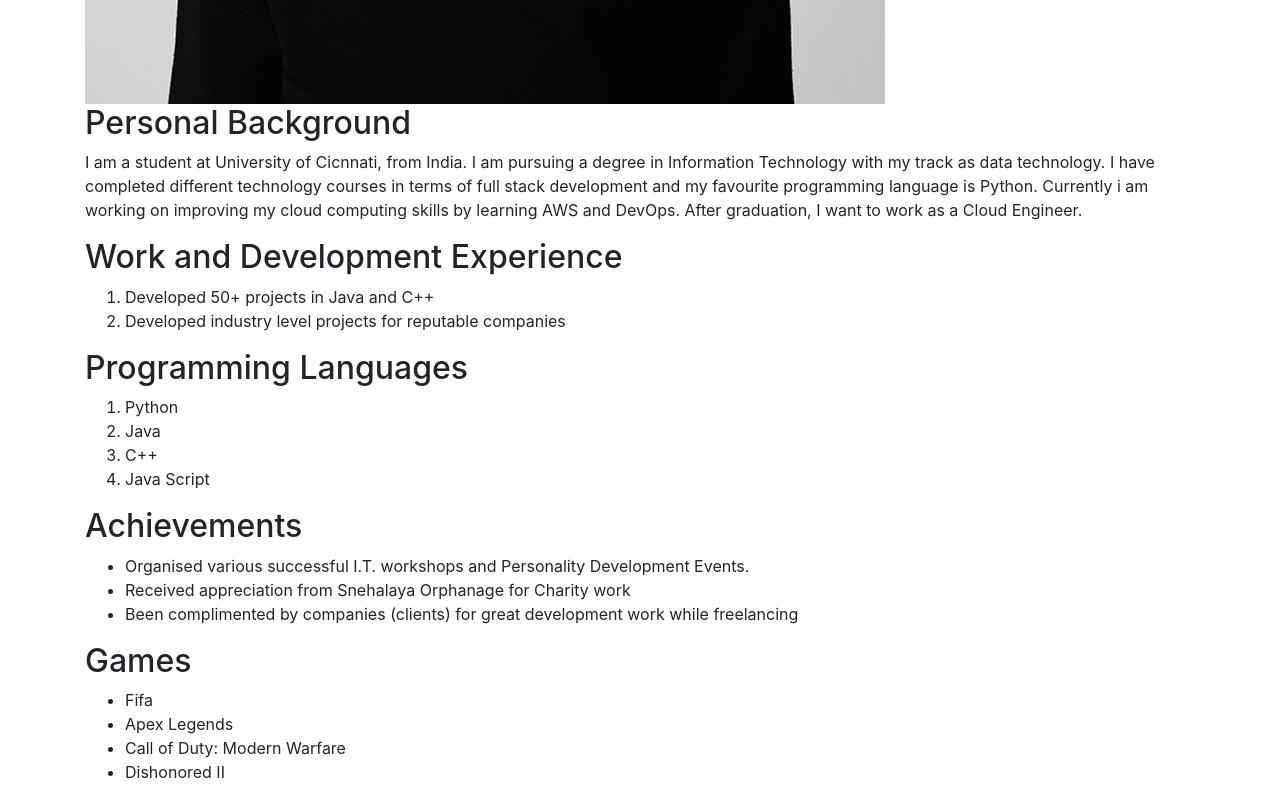
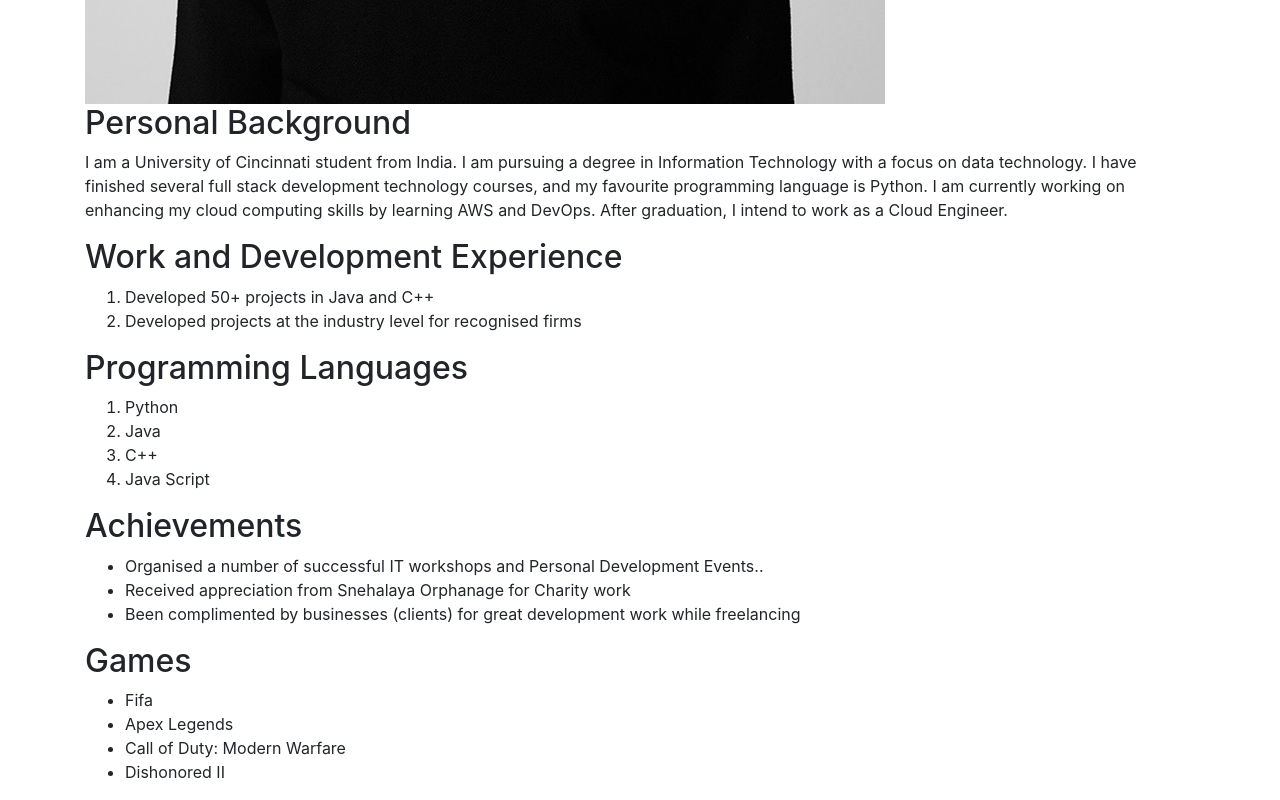
Before and after one commit to it3049c-fall22-henderson/online-portfolio-pratxks, a website: page index.html in a window 1280 px wide. Shown: the part 752-1552 px from the top of the page. Drawn offline with nearby package versions, Linux system fonts and the light colour scheme.

Commit message:
Added background & work information

```diff
--- a/index.html
+++ b/index.html
@@ -25,12 +25,11 @@
     <div id="personalBackground" class="section">
       <h2>Personal Background</h2>
       <p>
-        I am a student at University of Cicnnati, from India. I am pursuing a degree in Information Technology with my
-        track as data technology. I have completed different technology courses in terms of full stack development and
-        my favourite
-        programming language is Python. Currently i am working on improving my cloud computing skills by learning AWS
-        and DevOps.
-        After graduation, I want to work as a Cloud Engineer.
+        I am a University of Cincinnati student from India. I am pursuing a degree in Information Technology
+        with a focus on data technology. I have finished several full stack development technology courses,
+        and my favourite programming language is Python. I am currently working on enhancing my
+        cloud computing skills by learning AWS and DevOps. After graduation,
+        I intend to work as a Cloud Engineer.
       </p>
     </div>
 
@@ -39,7 +38,7 @@
         <h2>Work and Development Experience</h2>
         <ol>
           <li>Developed 50+ projects in Java and C++</li>
-          <li>Developed industry level projects for reputable companies</li>
+          <li>Developed projects at the industry level for recognised firms</li>
           <!-- I don't have any professional work experience related to my field I.T. to put here-->
         </ol>
       </section>
@@ -62,9 +61,9 @@
       <section id="achievements">
         <h2>Achievements</h2>
         <ul>
-          <li>Organised various successful I.T. workshops and Personality Development Events.</li>
+          <li>Organised a number of successful IT workshops and Personal Development Events..</li>
           <li>Received appreciation from Snehalaya Orphanage for Charity work </li>
-          <li>Been complimented by companies (clients) for great development work while freelancing</li>
+          <li>Been complimented by businesses (clients) for great development work while freelancing</li>
         </ul>
       </section>
     </div>
```
